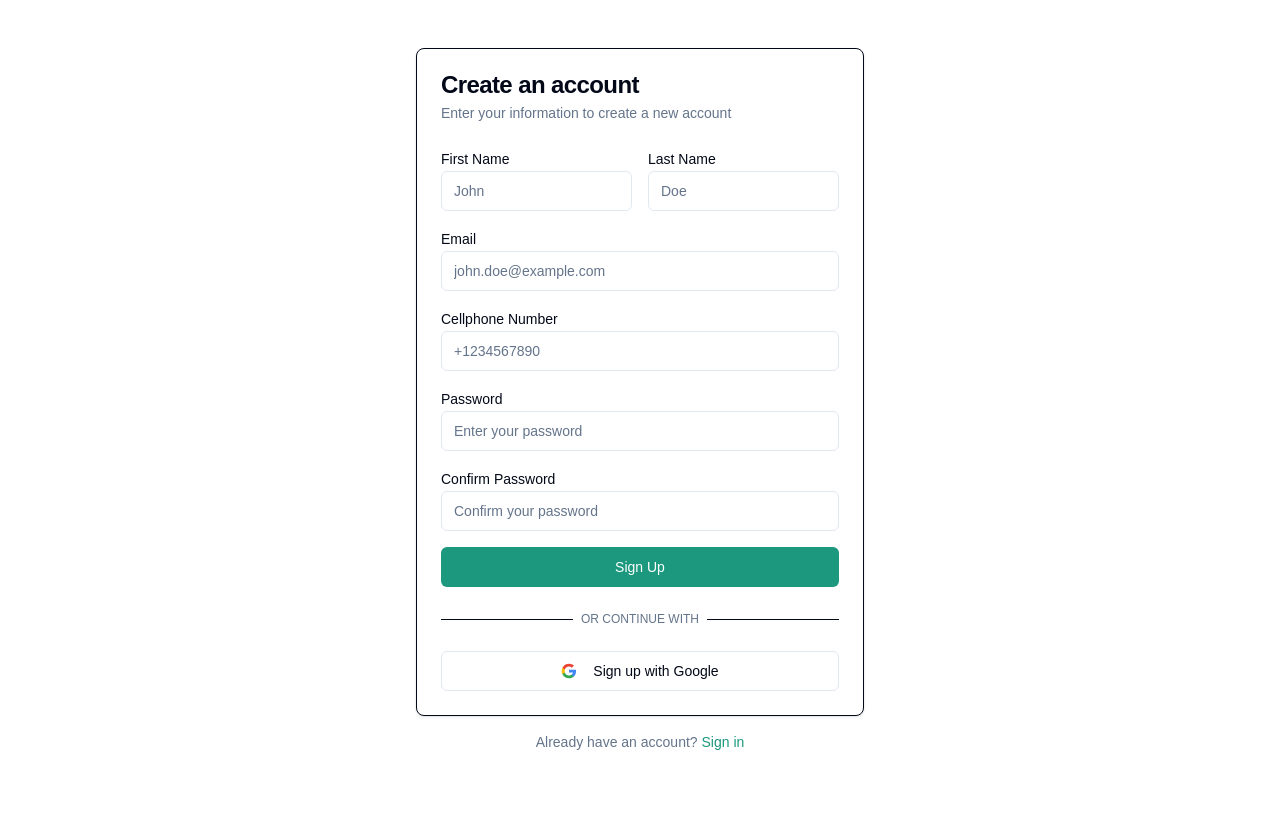
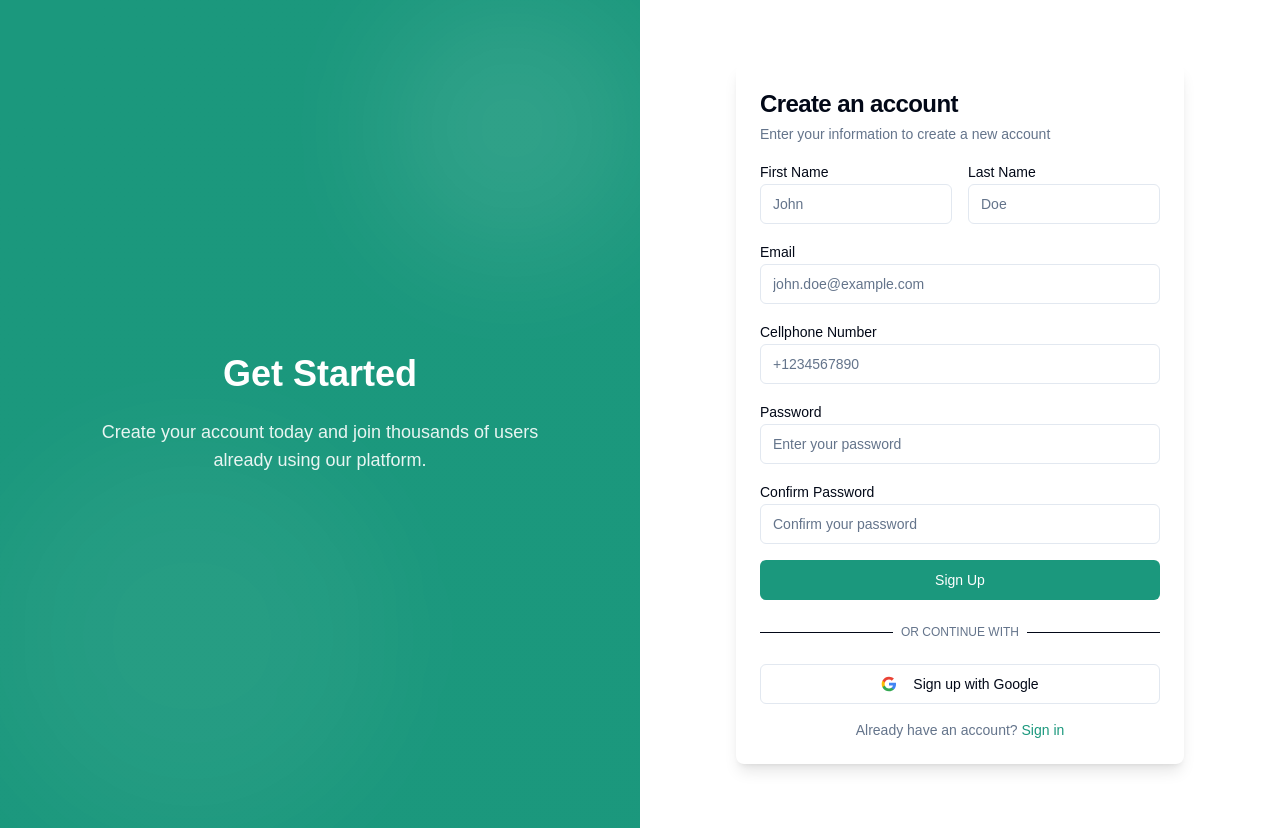
Before and after one commit to isaac-kg/stok-trust-frontend, a Next.js app: page /signup in a window 1280 px wide. Before the commit the page ends 800 px from the top, so only its background shows below. Built offline with nearby package versions, Linux system fonts and the light colour scheme; no server answers.

Commit message:
updated login and sign up

```diff
--- a/app/(auth)/login/page.tsx
+++ b/app/(auth)/login/page.tsx
@@ -2,8 +2,27 @@ import { SignInForm } from '@/features/auth/components/sign-in-form';
 
 export default function LoginPage(): React.ReactElement {
   return (
-    <div className="flex min-h-screen items-center justify-center bg-background p-4">
-      <SignInForm />
+    <div className="flex min-h-screen">
+      {/* Left side - Branding/Illustration */}
+      <div className="hidden lg:flex lg:w-1/2 bg-primary items-center justify-center p-12 relative overflow-hidden">
+        <div className="absolute inset-0 bg-gradient-to-br from-primary to-primary/80 opacity-90" />
+        <div className="relative z-10 max-w-md text-center space-y-6">
+          <h1 className="text-4xl font-bold text-white">Welcome Back</h1>
+          <p className="text-lg text-white/90">
+            Sign in to continue to your account and access all the features.
+          </p>
+        </div>
+        {/* Decorative elements */}
+        <div className="absolute top-0 right-0 w-64 h-64 bg-white/10 rounded-full blur-3xl" />
+        <div className="absolute bottom-0 left-0 w-96 h-96 bg-white/5 rounded-full blur-3xl" />
+      </div>
+
+      {/* Right side - Form */}
+      <div className="flex-1 flex items-center justify-center p-4 lg:p-8 bg-background">
+        <div className="w-full max-w-md">
+          <SignInForm />
+        </div>
+      </div>
     </div>
   );
 }
--- a/app/(auth)/signup/page.tsx
+++ b/app/(auth)/signup/page.tsx
@@ -1,16 +1,26 @@
 import { SignUpForm } from '@/features/auth/components/sign-up-form';
-import Link from 'next/link';
 
 export default function SignUpPage(): React.ReactElement {
   return (
-    <div className="flex min-h-screen items-center justify-center bg-background p-4">
-      <div className="w-full max-w-md space-y-4">
-        <SignUpForm />
-        <div className="text-center text-sm text-muted-foreground">
-          Already have an account?{' '}
-          <Link href="/login" className="text-primary hover:underline">
-            Sign in
-          </Link>
+    <div className="flex min-h-screen">
+      {/* Left side - Branding/Illustration */}
+      <div className="hidden lg:flex lg:w-1/2 bg-primary items-center justify-center p-12 relative overflow-hidden">
+        <div className="absolute inset-0 bg-gradient-to-br from-primary to-primary/80 opacity-90" />
+        <div className="relative z-10 max-w-md text-center space-y-6">
+          <h1 className="text-4xl font-bold text-white">Get Started</h1>
+          <p className="text-lg text-white/90">
+            Create your account today and join thousands of users already using our platform.
+          </p>
+        </div>
+        {/* Decorative elements */}
+        <div className="absolute top-0 right-0 w-64 h-64 bg-white/10 rounded-full blur-3xl" />
+        <div className="absolute bottom-0 left-0 w-96 h-96 bg-white/5 rounded-full blur-3xl" />
+      </div>
+
+      {/* Right side - Form */}
+      <div className="flex-1 flex items-center justify-center p-4 lg:p-8 bg-background overflow-y-auto">
+        <div className="w-full max-w-md py-8">
+          <SignUpForm />
         </div>
       </div>
     </div>
--- a/features/auth/components/sign-in-form.tsx
+++ b/features/auth/components/sign-in-form.tsx
@@ -33,9 +33,9 @@ export function SignInForm(): React.ReactElement {
   };
 
   return (
-    <Card className="w-full max-w-md">
-      <CardHeader>
-        <CardTitle>Sign in</CardTitle>
+    <Card className="w-full border-0 shadow-lg">
+      <CardHeader className="space-y-1 pb-4">
+        <CardTitle className="text-2xl font-semibold">Sign in</CardTitle>
         <CardDescription>Enter your credentials to access your account</CardDescription>
       </CardHeader>
       <CardContent>
--- a/features/auth/components/sign-up-form.tsx
+++ b/features/auth/components/sign-up-form.tsx
@@ -9,6 +9,7 @@ import { Button } from '@/components/ui/button';
 import { Card, CardContent, CardDescription, CardHeader, CardTitle } from '@/components/ui/card';
 import { useAppDispatch } from '@/store/hooks';
 import { setAuth } from '../auth-slice';
+import Link from 'next/link';
 
 export function SignUpForm(): React.ReactElement {
   const router = useRouter();
@@ -37,9 +38,9 @@ export function SignUpForm(): React.ReactElement {
   };
 
   return (
-    <Card className="w-full max-w-md">
-      <CardHeader>
-        <CardTitle>Create an account</CardTitle>
+    <Card className="w-full border-0 shadow-lg">
+      <CardHeader className="space-y-1 pb-4">
+        <CardTitle className="text-2xl font-semibold">Create an account</CardTitle>
         <CardDescription>Enter your information to create a new account</CardDescription>
       </CardHeader>
       <CardContent>
@@ -123,6 +124,12 @@ export function SignUpForm(): React.ReactElement {
           </svg>
           Sign up with Google
         </Button>
+        <div className="mt-4 text-center text-sm text-muted-foreground">
+          Already have an account?{' '}
+          <Link href="/login" className="text-primary hover:underline">
+            Sign in
+          </Link>
+        </div>
       </CardContent>
     </Card>
   );
```
